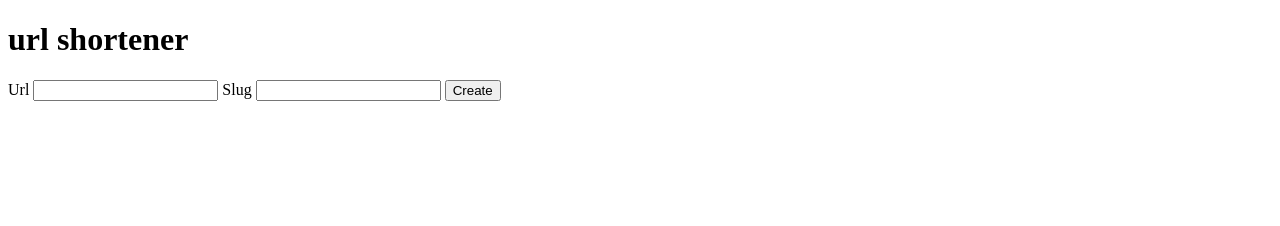
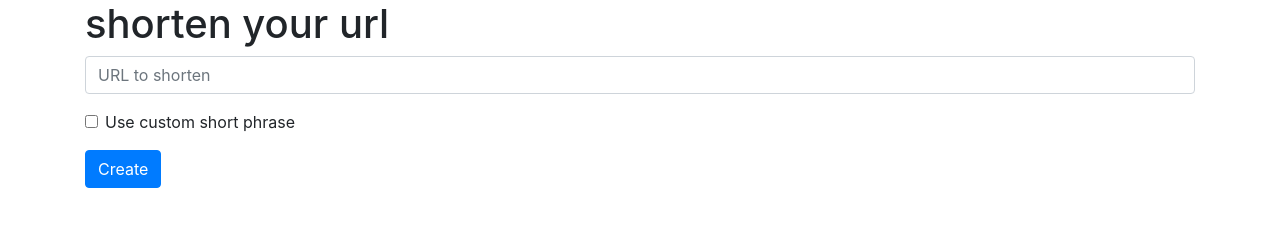
Before and after one commit to mhocio/short-url, a website: page public/index.html in a window 1280 px wide. Drawn offline with nearby package versions, Linux system fonts and the light colour scheme.

Commit message:
Add bootstrap

```diff
--- a/public/app.js
+++ b/public/app.js
@@ -4,6 +4,7 @@
         url: '',
         slug: '',
         created: null,
+        useCustomSlug: false
     },
     methods: {
         async createUrl() {
--- a/public/index.html
+++ b/public/index.html
@@ -3,26 +3,55 @@
 <head>
     <meta charset="UTF-8">
     <meta name="viewport" content="width=device-width, initial-scale=1.0">
+
+    <!-- Bootstrap CSS -->
+    <link rel="stylesheet" href="https://cdn.jsdelivr.net/npm/bootstrap@4.5.3/dist/css/bootstrap.min.css" integrity="sha384-TX8t27EcRE3e/ihU7zmQxVncDAy5uIKz4rEkgIXeMed4M0jlfIDPvg6uqKI2xXr2" crossorigin="anonymous">
+    <title>short url</title>
 </head>
-<body>
+<body class="container">
     <header>
-        <h1>url shortener</h1>
+        <h1>shorten your url</h1>
     </header>
     <main id="app">
-        <form @submit.prevent="createUrl()">
-            <label for="url">Url</label>
-            <input v-model="url" name="url" id="url">
+        <!-- form @submit.prevent="createUrl()">
+            <div class="form-group">
+                <label for="url">Url</label>
+                <input v-model="url" name="url" id="url">
+            </div>
 
-            <label for="slug">Slug</label>
-            <input v-model="slug" name="slug" id="slug">
+            <div class="form-group">
+                <label for="slug">Slug</label>
+                <input v-model="slug" name="slug" id="slug">
+            </div>
 
             <button type="submit">Create</button>
+        </form -->
+        <form @submit.prevent="createUrl()">
+            <div class="form-group">
+              <input v-model="url" name="url" id="url" class="form-control" placeholder="URL to shorten">
+            </div>
+
+            <div class="form-group">
+                <div class="form-check">
+                  <input class="form-check-input" type="checkbox" id="gridCheck" v-model="useCustomSlug">
+                  <label class="form-check-label" for="gridCheck">
+                    Use custom short phrase
+                  </label>
+                </div>
+            </div>
+
+            <div v-if="useCustomSlug" class="form-group">
+              <input v-model="slug" name="slug" id="slug" class="form-control" placeholder="custom short phrase">
+            </div>
+            <button type="submit" class="btn btn-primary">Create</button>
         </form>
         <pre v-if="created">
             {{JSON.stringify(created, null, 2)}}
         </pre>
     </main>
 
+    <script src="https://code.jquery.com/jquery-3.5.1.slim.min.js" integrity="sha384-DfXdz2htPH0lsSSs5nCTpuj/zy4C+OGpamoFVy38MVBnE+IbbVYUew+OrCXaRkfj" crossorigin="anonymous"></script>
+    <script src="https://cdn.jsdelivr.net/npm/bootstrap@4.5.3/dist/js/bootstrap.bundle.min.js" integrity="sha384-ho+j7jyWK8fNQe+A12Hb8AhRq26LrZ/JpcUGGOn+Y7RsweNrtN/tE3MoK7ZeZDyx" crossorigin="anonymous"></script>
     <script src="https://cdn.jsdelivr.net/npm/vue/dist/vue.js"></script>
     <script src="app.js"></script>
 </body>
```
